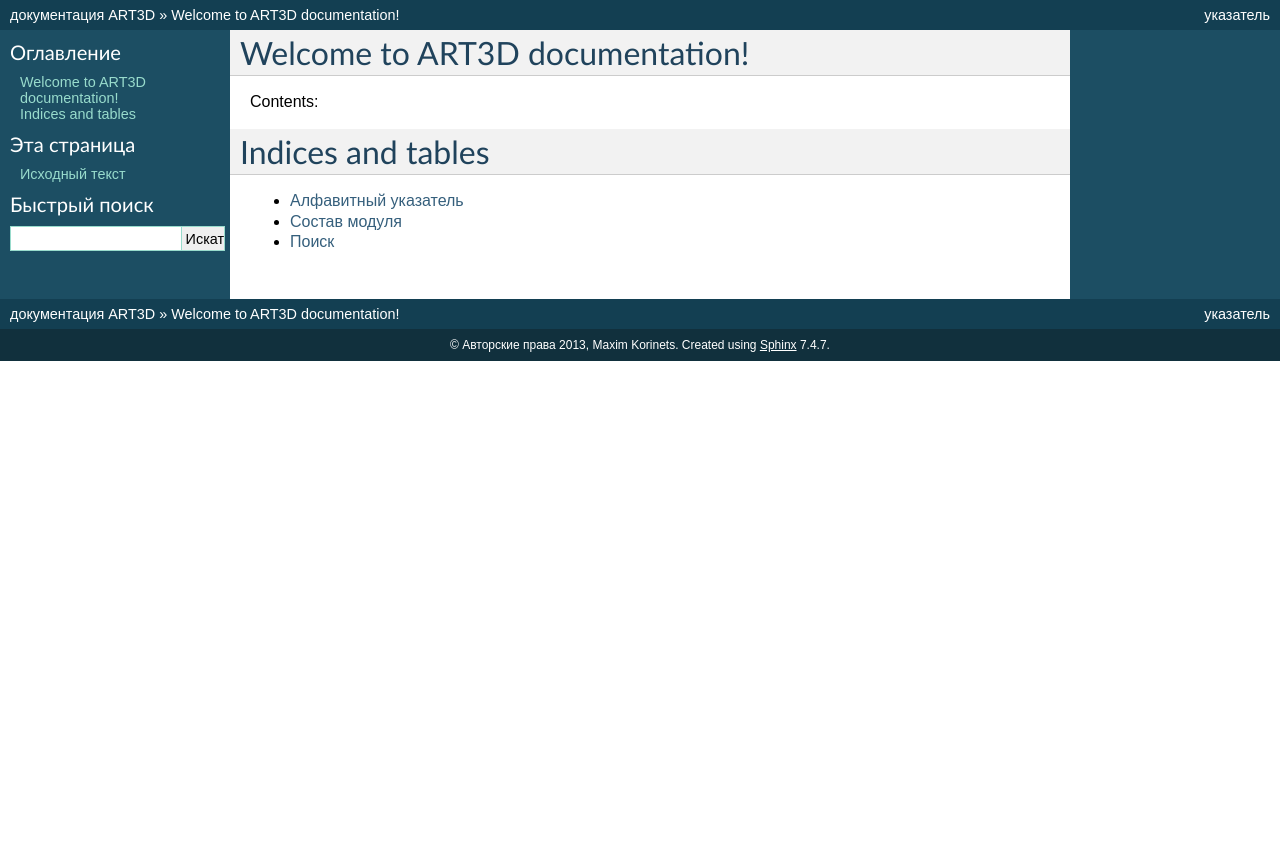
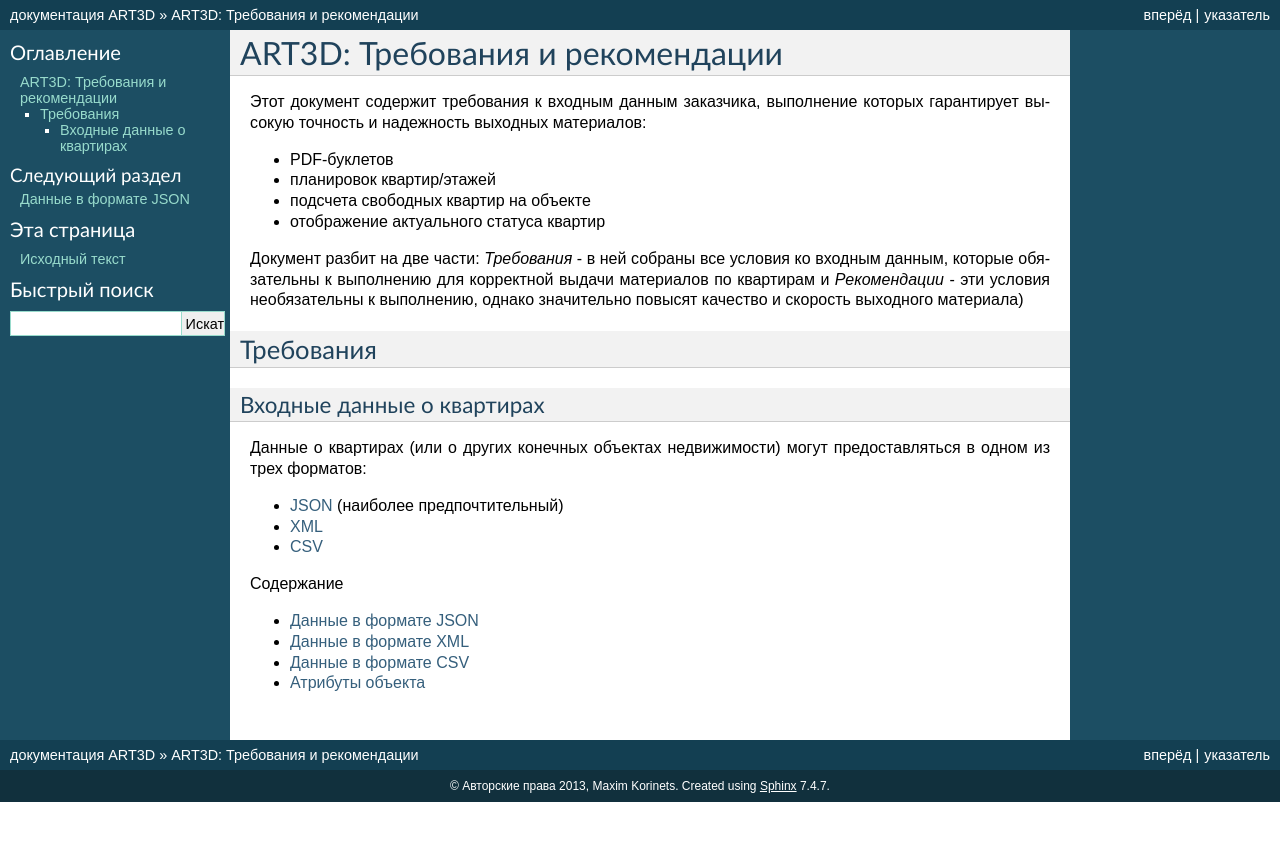
Before and after one commit to art3d-dev/docs, a Sphinx documentation site: the page built from source/index.rst, in a window 1280 px wide. Shown: the top 841 px of the page. Built offline with Sphinx 7.4.7, drawn with Linux system fonts in a browser that asks for light colours.

Commit message:
filled attributes and JSON sections

```diff
--- /dev/null
+++ b/source/CSV.rst
@@ -0,0 +1,3 @@
+====================
+Данные в формате CSV
+====================
--- /dev/null
+++ b/source/XML.rst
@@ -0,0 +1,3 @@
+====================
+Данные в формате XML
+====================
--- a/source/index.rst
+++ b/source/index.rst
@@ -3,19 +3,43 @@
    You can adapt this file completely to your liking, but it should at least
    contain the root `toctree` directive.
 
-Welcome to ART3D documentation!
-===============================
+================================
+ART3D: Требования и рекомендации
+================================
 
-Contents:
+Этот документ содержит требования к входным данным заказчика, выполнение
+которых гарантирует высокую точность и надежность выходных материалов:
+
+* PDF-буклетов
+* планировок квартир/этажей
+* подсчета свободных квартир на объекте
+* отображение актуального статуса квартир
+
+Документ разбит на две части: `Требования` - в ней собраны все условия ко
+входным данным, которые обязательны к выполнению для корректной выдачи
+материалов по квартирам и `Рекомендации` - эти условия необязательны к
+выполнению, однако значительно повысят качество и скорость выходного материала)
+
+
+Требования
+==========
+
+Входные данные о квартирах
+---------------------------
+
+Данные о квартирах (или о других конечных объектах недвижимости) могут
+предоставляться в одном из трех форматов:
+
+* :doc:`JSON </JSON>` (наиболее предпочтительный)
+* :doc:`XML </XML>`
+* :doc:`CSV </CSV>`
+
+Содержание
 
 .. toctree::
    :maxdepth: 2
 
-
-
-Indices and tables
-==================
-
-* :ref:`genindex`
-* :ref:`modindex`
-* :ref:`search`
+   JSON
+   XML
+   CSV
+   attributes
```
Also changed, not shown: source/JSON.rst (added, +55 -0 lines), source/attributes.rst (added, +39 -0 lines).
